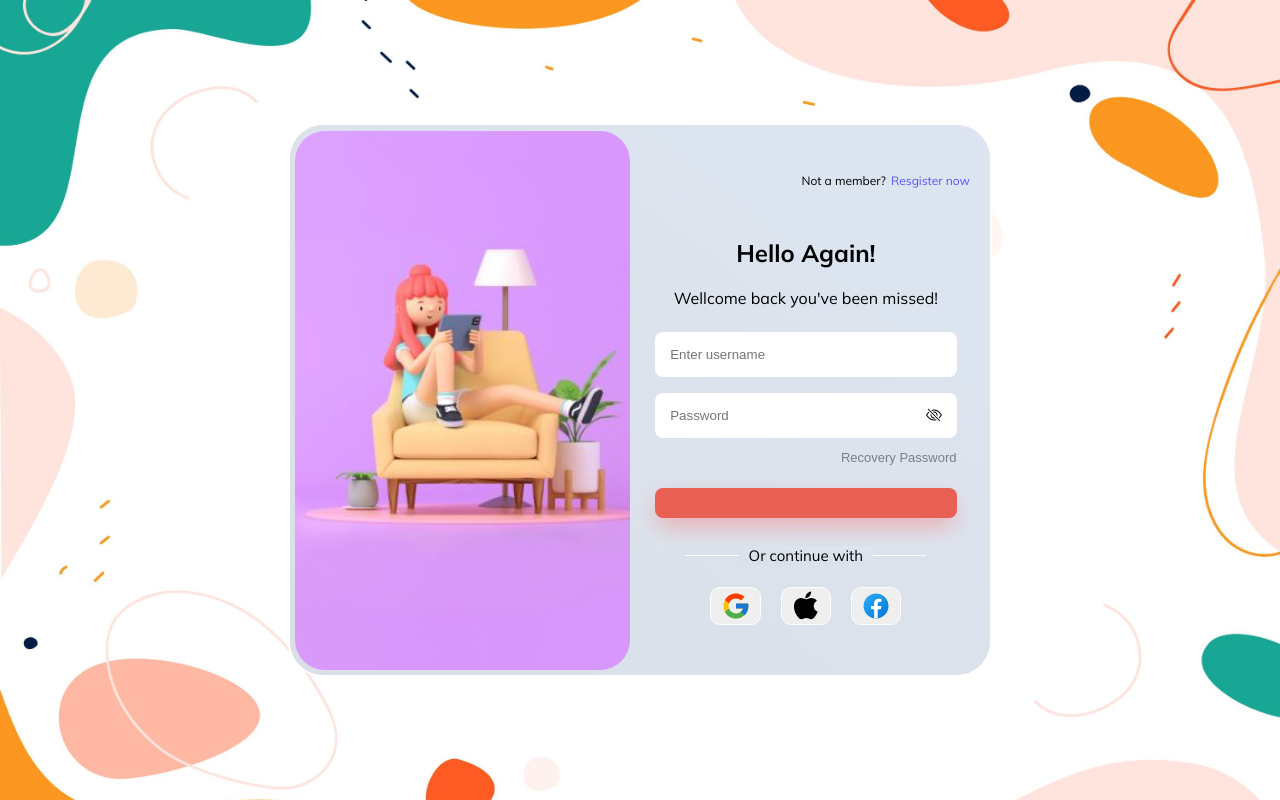
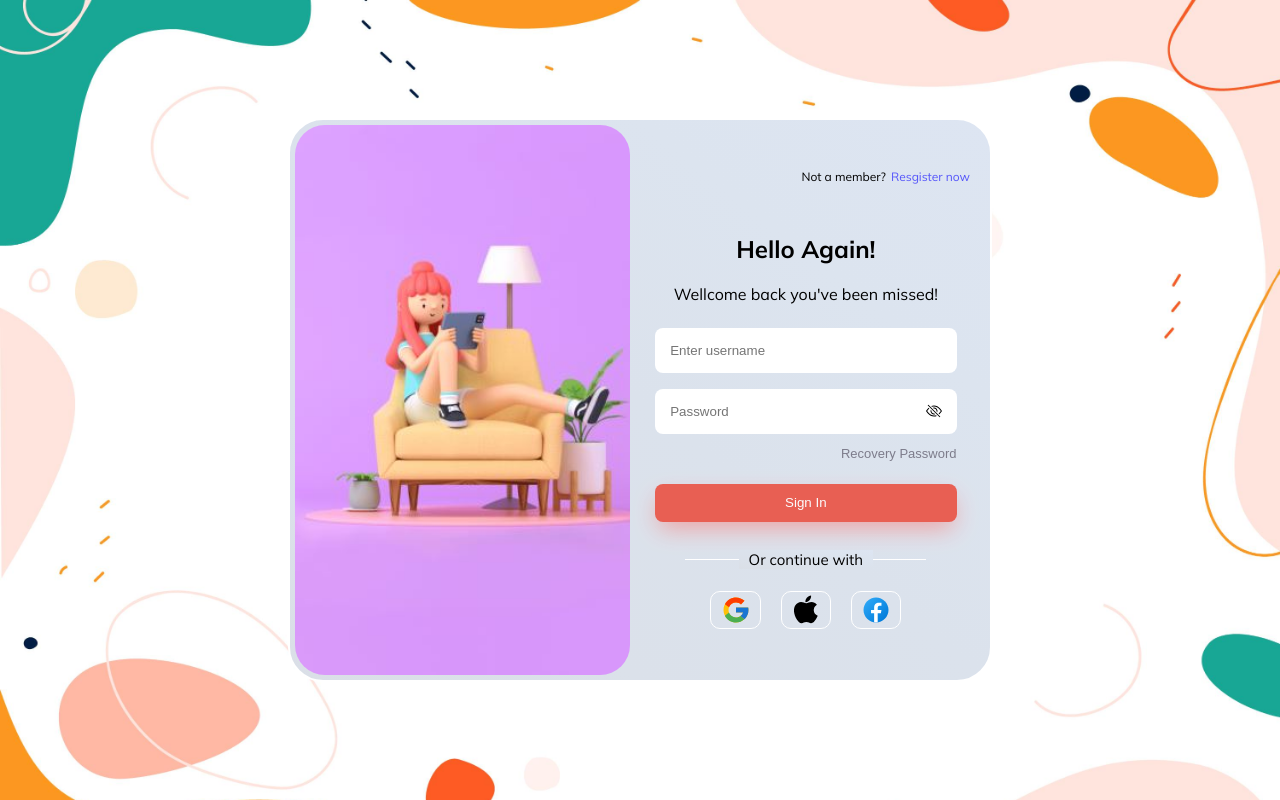
Before and after one commit to Alihosseinian/timiee, a React (Create React App) app: page / in a window 1280 px wide. Built offline with nearby package versions, Linux system fonts and the light colour scheme.

Commit message:
complete button component(logos + submit) + repeat check css

```diff
--- a/src/App.css
+++ b/src/App.css
@@ -6,24 +6,7 @@
 .login-page {
   width: 100%;
   height: 100%;
-  /* margin: 0px;
-  padding: 0px; */
   background-repeat: no-repeat;
-  /* background-image: linear-gradient(
-    to right top,
-    #c28fac,
-    #bf92b8,
-    #b896c4,
-    #ae9ad0,
-    #a0a0db,
-    #92a9e4,
-    #83b2ea,
-    #74baed,
-    #6fc6ed,
-    #74d2ea,
-    #82dce5,
-    #95e5e0
-  ); */
   background-image: url("./assets/5591276.jpg");
   background-size: cover;
   display: flex;
@@ -32,11 +15,16 @@
   font-family: "mulish";
 
 }
+/* .login-page::after{
+  position: absolute;
+
+} */
 
 
 .container {
   width: 700px;
   height: 550px;
+  padding: 5px 0px;
   font-family: "mulish";
   border: 2px solid white;
   border-radius: 35px;
@@ -50,11 +38,12 @@
   );
   display: flex;
   align-items: center;
+
 }
 
 .image-box {
   width: 50%;
-  height: 98%;
+  height: 100%;
   margin: 5px;
   padding: 0px 5px;
   overflow: hidden;
@@ -158,20 +147,25 @@ p {
 }
 
 .submit {
-  background-color: #ea5143;
+  background-color: #ea5143  ;
   color: white;
   box-shadow: 0 10px 25px -4px rgb(240, 155, 155);
   opacity: 0.9;
   cursor: pointer;
+
 }
 .submit:active {
   color: yellow;
   text-shadow: 4px 5px 5px rgba(0, 0, 0, 0.65);
+
 }
 
 .submit:hover {
+  background-color: #ea5143  ;
   opacity: 1;
   box-shadow: 0 10px 25px -4px rgb(239, 69, 69);
+  transform: scale(1) ;
+
 }
 
 .footer {
@@ -221,30 +215,12 @@ background-image: linear-gradient( to right top, #dadfe7, #dbe1ea, #dbe2ec, #dce
   align-items: center;
 }
 
-.gmail,
-.apple-id,
-.facebook {
-  border: 1px solid white;
-  width: 60px;
-  height: 38px;
-  margin: 2px 10px;
-  border-radius: 10px;
-  display: flex;
-  justify-content: center;
-  align-items: center;
-  overflow: hidden;
-  transition: 0.4s ease-in-out;
-  cursor: pointer;
-}
-
-.gmail:hover,
-.apple-id:hover,
-.facebook:hover {
-  background-color: white;
-  font-size: 1em;
-  transform: scale(1.2);
-  transition: all 0.5s;
-}
+.logo:hover {
+    background-color: white;
+    font-size: 1em;
+    transform: scale(1.2);
+    transition: all 0.5s;
+  }
 
 /* // landsacape phone + <= 768  */
 
--- a/src/App.js
+++ b/src/App.js
@@ -5,6 +5,7 @@ import facebookLogo from "./assets/facebook_icon.svg";
 import eye_slashLogo from "./assets/eye-slash.svg";
 
 import Inputfield from "./components/input/index";
+import Button from "./components/button/index";
 
 import "./App.css";
 
@@ -53,11 +54,9 @@ function App() {
                     Recovery Password
                   </button>
                 </div>
-                <button
-                  type="submit"
-                  className="submit"
-                  placeholder="Sign In"
-                ></button>
+                <Button className="submit" type="submit">
+                  Sign In
+                </Button>
               </form>
               <div className="footer">
                 <div className="tittle-continue">
@@ -66,15 +65,16 @@ function App() {
                   </span>
                 </div>
                 <div className="icon">
-                  <button className="gmail">
+                  <Button className="logo">
                     <img src={gmailLogo} alt="gmailLogo" />
-                  </button>
-                  <button className="apple-id">
+                  </Button>
+
+                  <Button className="logo">
                     <img src={appleLogo} alt="appleLogo" />
-                  </button>
-                  <button className="facebook">
+                  </Button>
+                  <Button className="logo">
                     <img src={facebookLogo} alt="facebookLogo" />
-                  </button>
+                  </Button>
                 </div>
               </div>
             </div>
--- a/src/components/button/index.jsx
+++ b/src/components/button/index.jsx
@@ -1,10 +1,16 @@
+/* eslint-disable react/jsx-no-duplicate-props */
+/* eslint-disable react/prop-types */
 import React from "react";
 import "./style.scss";
 
 const Button = (props) => {
   return (
-    <button className={props.className}>
-      <img src={facebookLogo} alt="facebookLogo" />
+    <button
+      className={props.className + " " + "button"}
+      type={props.type}
+      placeholder={props.placeholder}
+    >
+      {props.children}
     </button>
   );
 };
--- a/src/components/button/style.scss
+++ b/src/components/button/style.scss
@@ -0,0 +1,21 @@
+.button {
+  border: 1px solid white;
+  width: 60px;
+  height: 38px;
+  margin: 2px 10px;
+  border-radius: 10px;
+  display: flex;
+  justify-content: center;
+  align-items: center;
+  overflow: hidden;
+  transition: 0.4s ease-in-out;
+  background-color: inherit;
+  cursor: pointer;
+
+  &:hover {
+    background-color: white;
+    font-size: 1em;
+    transform: scale(1.2);
+    transition: all 0.5s;
+  }
+}
```
